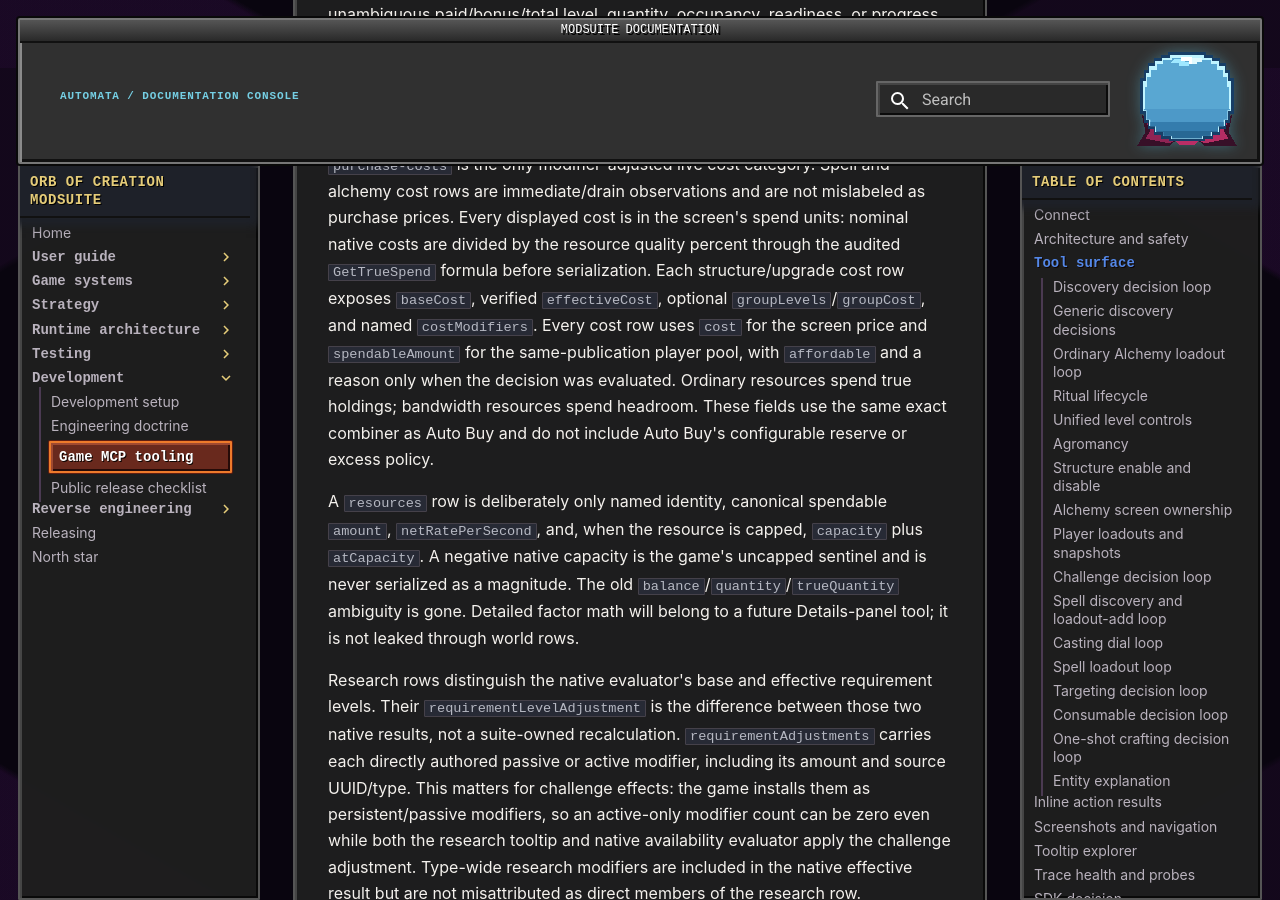
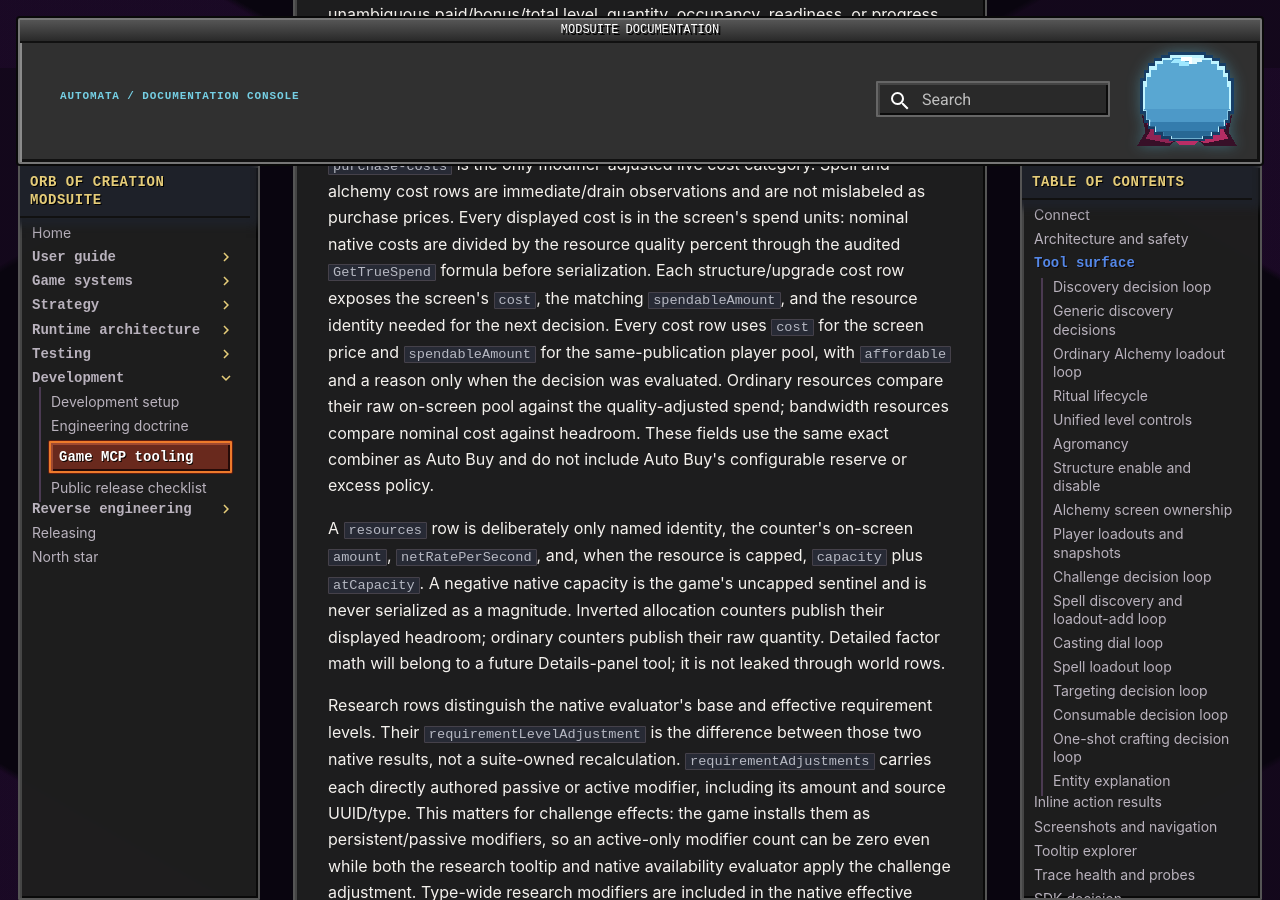
Before and after one commit to Vojow/OrbOfCreation-ModSuite, an MkDocs documentation site: the page built from docs/development/mcp-tools.md, in a window 1280 px wide and 900 px high, scrolled down 7132 px. Built offline with MkDocs 1.6.1 and Material for MkDocs 9.7.7, drawn with Linux system fonts in a browser that asks for light colours; comment, search, counter and statistics services are not loaded; some of the changed text lies outside the part shown.

```diff
--- a/docs/development/mcp-tools.md
+++ b/docs/development/mcp-tools.md
@@ -214,17 +214,17 @@ surface.
 immediate/drain observations and are not mislabeled as purchase prices. Every displayed cost is in
 the screen's spend units: nominal native costs are divided by the resource quality percent through
 the audited `GetTrueSpend` formula before serialization. Each structure/upgrade cost row exposes
-`baseCost`, verified `effectiveCost`, optional `groupLevels`/`groupCost`, and named
-`costModifiers`. Every cost row uses `cost` for the screen price and `spendableAmount` for the
+the screen's `cost`, the matching `spendableAmount`, and the resource identity needed for the
+next decision. Every cost row uses `cost` for the screen price and `spendableAmount` for the
 same-publication player pool, with `affordable` and a reason only when the decision was evaluated.
-Ordinary resources spend true holdings;
-bandwidth resources spend headroom. These fields use the same exact combiner as Auto Buy and do not
+Ordinary resources compare their raw on-screen pool against the quality-adjusted spend; bandwidth
+resources compare nominal cost against headroom. These fields use the same exact combiner as Auto Buy and do not
 include Auto Buy's configurable reserve or excess policy.
 
-A `resources` row is deliberately only named identity, canonical spendable `amount`,
+A `resources` row is deliberately only named identity, the counter's on-screen `amount`,
 `netRatePerSecond`, and, when the resource is capped, `capacity` plus `atCapacity`. A negative native
-capacity is the game's uncapped sentinel and is never serialized as a magnitude. The old
-`balance`/`quantity`/`trueQuantity` ambiguity is gone. Detailed
+capacity is the game's uncapped sentinel and is never serialized as a magnitude. Inverted allocation
+counters publish their displayed headroom; ordinary counters publish their raw quantity. Detailed
 factor math will belong to a future Details-panel tool; it is not leaked through world rows.
 
 Research rows distinguish the native evaluator's base and effective requirement levels. Their
```
Also changed, not shown: other parts of docs/development/mcp-tools.md (+2 -2 lines), AGENTS.md (+9 -0 lines).
